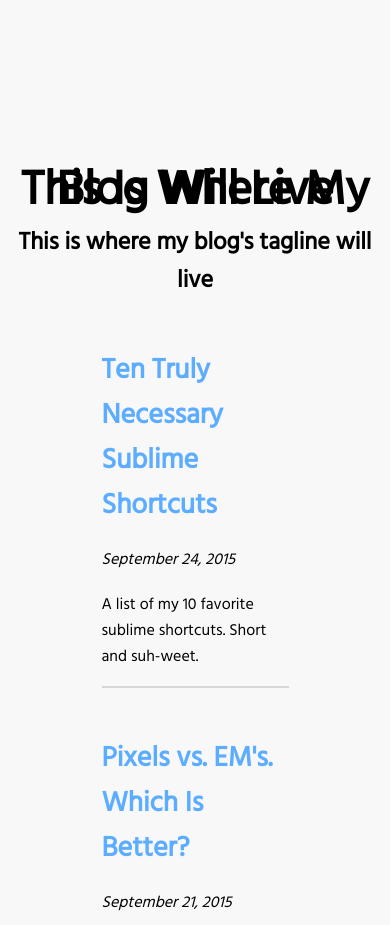
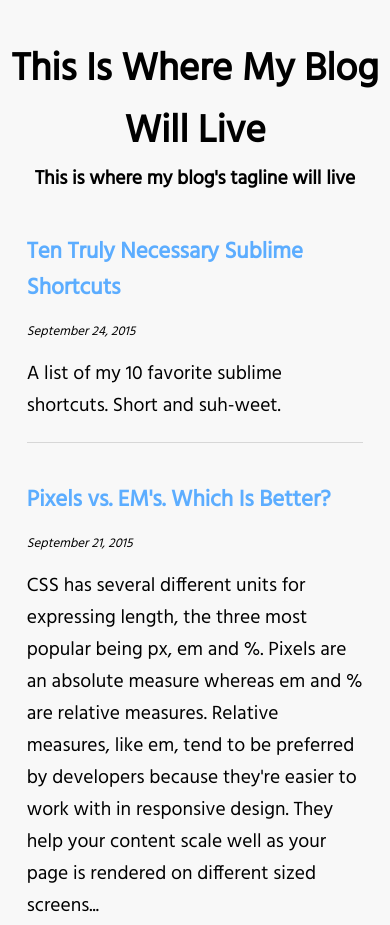
Before and after one commit to aymevalvarez/aymevalvarez.github.io, a plain HTML site: page index.html in a window 390 px wide. Shown: the top 925 px of the page. Drawn offline with Linux system fonts and the light colour scheme.

Commit message:
responsive design additions

```diff
--- a/index.html
+++ b/index.html
@@ -4,6 +4,7 @@
 		<title>Rappadooooo</title>
 		<link href='https://fonts.googleapis.com/css?family=Alegreya+Sans|Hind' rel='stylesheet' type='text/css'>
 		<link href='styles/default.css' rel='stylesheet' type='text/css'>
+		<meta name="viewport" content="width=device-width, initial-scale=1"
 	</head>
 	<body>
 		<h1>This Is Where My Blog Will Live</h1>
--- a/styles/blog-post.css
+++ b/styles/blog-post.css
@@ -47,11 +47,19 @@ ol p {
 .highlight {
 	border-radius: .25em;
 	background-color: #B2E0FF;
-	padding: 0.2em 0.2em;
+	padding: 0.1em;
 }
 
-@media only screen and (max-width: 500px) {
+@media only screen and (max-width: 1010px) {
 	body {
-		background-color: red;
+		font-size: 13px;
+	}
+
+	article {
+		width: 90%;
+	}
+
+	h1 {
+		margin-top: 1em;
 	}
 }
--- a/styles/default.css
+++ b/styles/default.css
@@ -7,10 +7,11 @@ h1 {
 	text-align: center;
 	font-size: 3em;
 	margin-top: 4em;
-	line-height: 0;
+	margin-bottom: 0em;
 }
 
 h2 {
+	margin: 0px;
 	text-align: center;
 	font-size: 1.5em;
 }
@@ -36,3 +37,30 @@ h3 a {
 	text-decoration: none;
 	font-size: 1.5em;
 }
+
+.blog_post_summary p {
+	font-size: 1.2em;
+}
+
+@media only screen and (max-width: 1010px) {
+	body {
+		font-size: 13px;
+	}
+
+	.blog_post_summary {
+		width: 90%;
+	}
+
+	.blog_post_summary p {
+		font-size: 1.5em;
+	}
+
+}
+
+@media only screen and (max-width: 480px) {
+
+	h1 {
+		margin-top: 1em;
+	}
+
+}
```
Also changed, not shown: post/em-vs-px.html (+0 -1 lines), post/sublime-shortcuts.html (+2 -2 lines).
